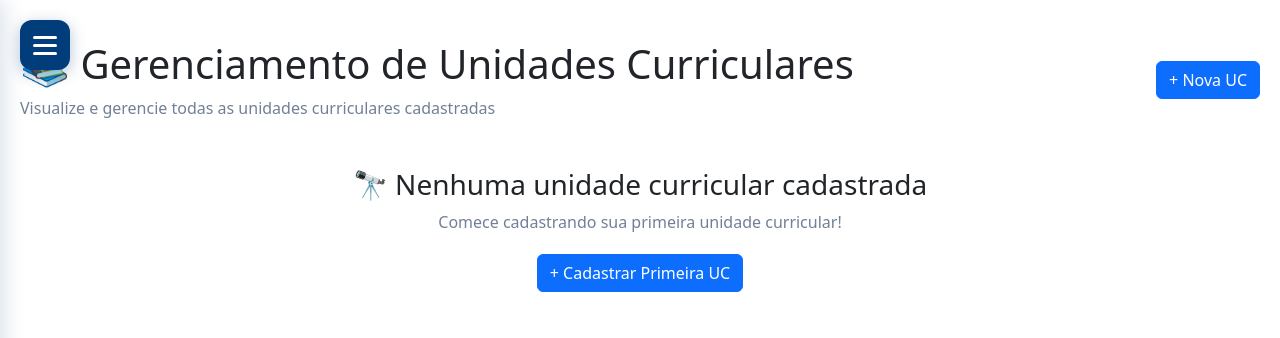
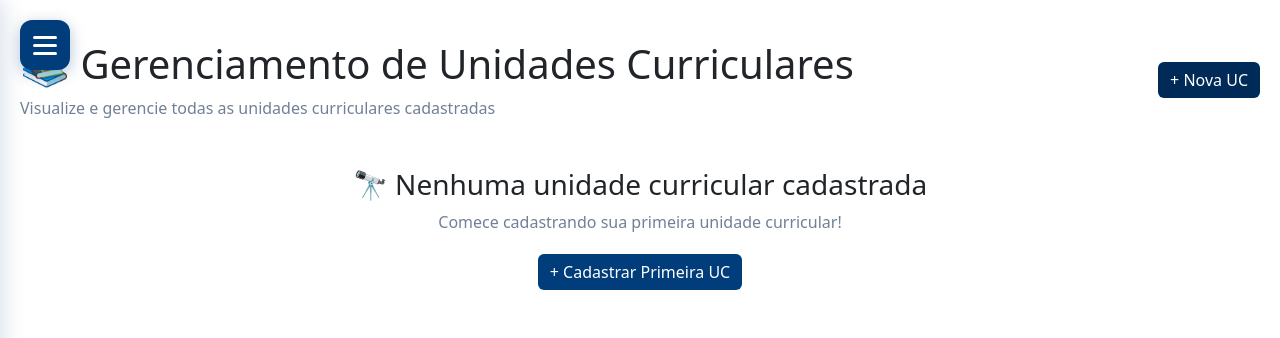
Before and after one commit to erthal-guu/TCC, a PHP site: page /app/lista_uc.php in a window 1280 px wide. Shown: the top 338 px of the page. Run offline with PHP 8.4, Linux system fonts and the light colour scheme; the visitor is signed in with stand-in values (Sample User, id 1); data that the repository does not hold is empty.

Commit message:
(Commit saida de aula)

```diff
--- a/app/Calendario.php
+++ b/app/Calendario.php
@@ -145,17 +145,16 @@ if ($nextMonth > 12) {
 
                         echo "<td class='$isToday'>";
                         echo "<span class='day-number'>$currentDay</span>";
-
                         if (isset($events[$currentDay])) {
                             $count = 0;
                             foreach ($events[$currentDay] as $event) {
                                 if ($count < 2) {
                                     echo "<div class='event'>";
                                     echo "<strong>" . htmlspecialchars($event['unidade_curricular']) . "</strong>";
-                                    echo "👨‍🏫 " . htmlspecialchars($event['professor_nome']) . "<br>";
+                                    echo " 👨‍🏫 " . htmlspecialchars($event['professor_nome']) . "<br>";
                                     echo "🏫 " . htmlspecialchars($event['turma_nome']) . "<br>";
                                     echo "📍 " . htmlspecialchars($event['sala']);
-                                    echo "<span class='event-time'>⏰ " . substr($event['horario_inicio'], 0, 5) . " - " . substr($event['horario_fim'], 0, 5) . "</span>";
+                                    echo "<span class='event-time' style='color :White'>⏰ " . substr($event['horario_inicio'], 0, 5) . " - " . substr($event['horario_fim'], 0, 5) . "</span>";
                                     echo "</div>";
                                     $count++;
                                 } else {
--- a/app/Crud_Professores.php
+++ b/app/Crud_Professores.php
@@ -50,7 +50,7 @@ if (!$result) {
 </div>
 
 <div class="container mt-4 text-center">
-    <a href="../public/cadastro_professores.php" class="btn btn-primary btn-lg">Adicionar Novo Professor</a>
+    <a href="../public/cadastro_professores.php" class="btn btn-primary btn-lg"style="background-color: #003D7A; border: #003D7A;">Adicionar Novo Professor</a>
 </div>
 
 <script src="../public/assets/js/menu.js"></script>
--- a/app/lista_turmas.php
+++ b/app/lista_turmas.php
@@ -49,7 +49,7 @@ mysqli_close($connection);
                 <h1>📚 Gerenciamento de Turmas</h1>
                 <p style="color: #718096; margin: 0;">Visualize e gerencie todas as turmas cadastradas</p>
             </div>
-            <a href="../public/cadastro_turmas.php" class="btn btn-primary">+ Nova Turma</a>
+            <a href="../public/cadastro_turmas.php" class="btn btn-primary" style="background-color: #003D7A; border: #003D7A;">+ Nova Turma</a>
         </div>
 
         <?php if ($result && $result->num_rows > 0): ?>
@@ -89,7 +89,7 @@ mysqli_close($connection);
             <div class="empty-state text-center mt-5">
                 <h3>📭 Nenhuma turma cadastrada</h3>
                 <p style="color: #718096; margin-bottom: 20px;">Comece cadastrando sua primeira turma!</p>
-                <a href="cadastro_turmas.php" class="btn btn-primary">+ Cadastrar Primeira Turma</a>
+                <a href="cadastro_turmas.php" class="btn btn-primary" style="background-color: #003D7A; border:#003D7A;">+ Cadastrar Primeira Turma</a>
             </div>
         <?php endif; ?>
 
--- a/app/lista_uc.php
+++ b/app/lista_uc.php
@@ -45,7 +45,7 @@ mysqli_close($connection);
                 <h1>📚 Gerenciamento de Unidades Curriculares</h1>
                 <p style="color: #718096; margin: 0;">Visualize e gerencie todas as unidades curriculares cadastradas</p>
             </div>
-            <a href="../public/cadastro_uc.php" class="btn btn-primary">+ Nova UC</a>
+            <a href="../public/cadastro_uc.php" class="btn btn-primary"style="background-color: #002a57; border: #002a57;"  >+ Nova UC</a>
         </div>
 
         <?php if ($result && $result->num_rows > 0): ?>
@@ -81,7 +81,7 @@ mysqli_close($connection);
             <div class="empty-state text-center mt-5">
                 <h3>🔭 Nenhuma unidade curricular cadastrada</h3>
                 <p style="color: #718096; margin-bottom: 20px;">Comece cadastrando sua primeira unidade curricular!</p>
-                <a href="cadastro_uc.php" class="btn btn-primary">+ Cadastrar Primeira UC</a>
+                <a href="cadastro_uc.php" class="btn btn-primary"style="background-color: #003D7A; border: #003D7A;">+ Cadastrar Primeira UC</a>
             </div>
         <?php endif; ?>
 
```
Also changed, not shown: docs/uc.CSV (renamed from uc.CSV), public/assets/css/Calendario.css.
